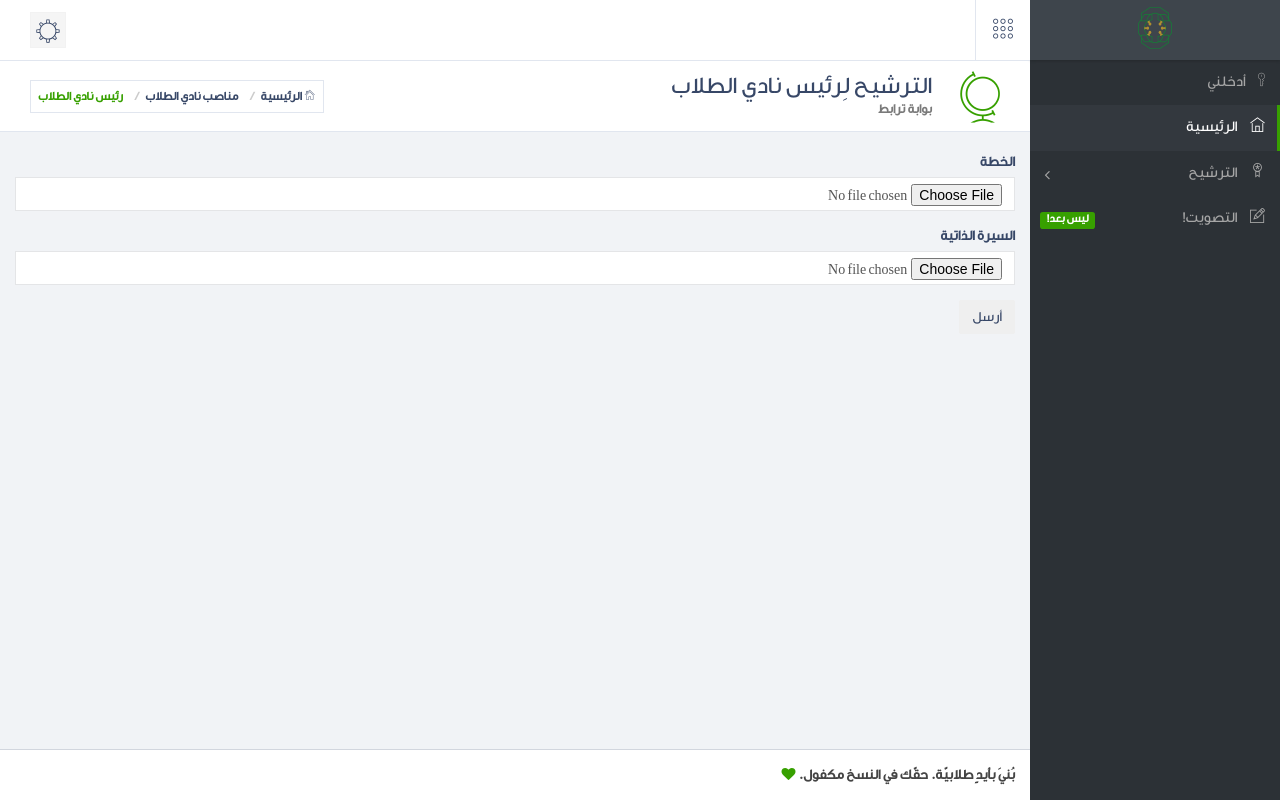
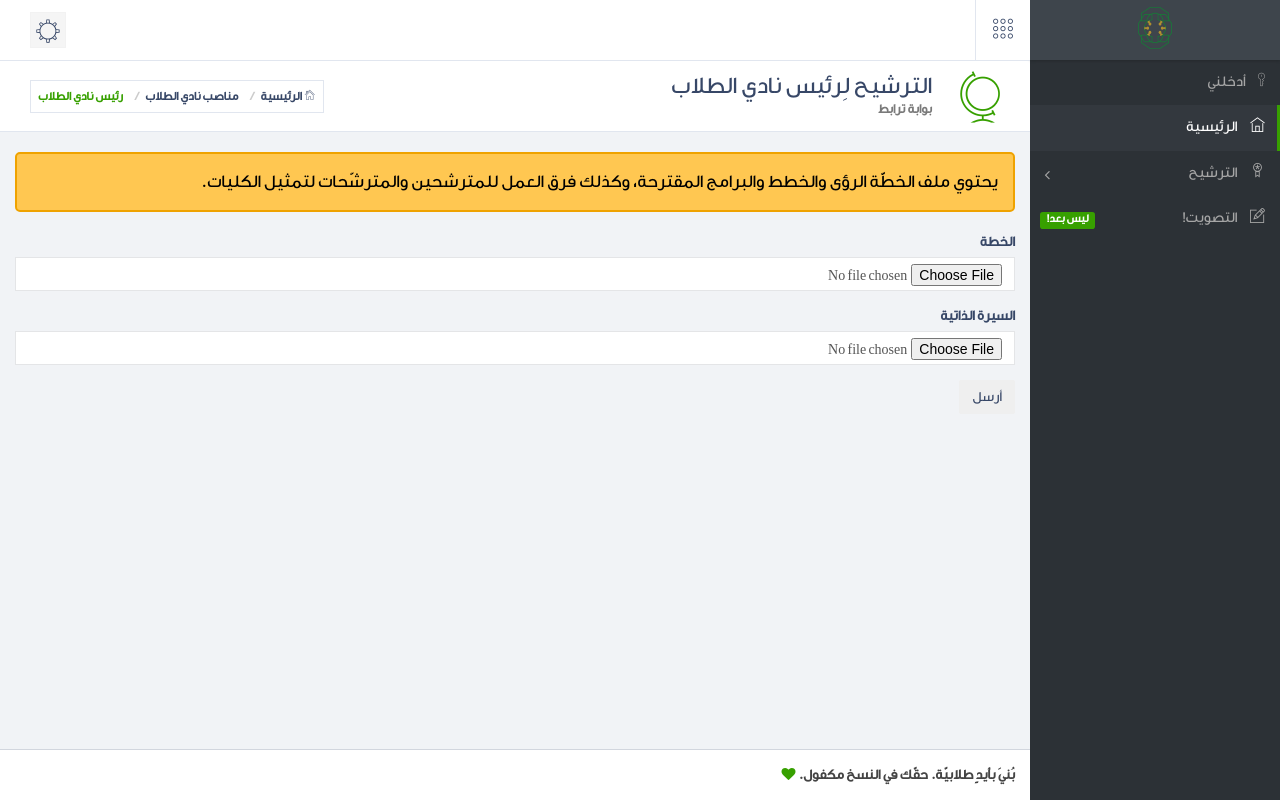
Before and after one commit to SAlkhairy/SAC, a Django app: template voting/templates/voting/add_nominee.html in a window 1280 px wide. Run offline with Django 3.2, Linux system fonts and the light colour scheme; the template is opened without the code that fills it: values that come from a table or form of the project are taken from there, others are empty; data comes from the database, SQL or seed files in the repository; parts of the project's set-up code (start-up, migrations or seed data) failed here and were passed over; some libraries are stand-ins or nearby versions.

Commit message:
Adding message to explain requirements

```diff
--- a/voting/templates/voting/add_nominee.html
+++ b/voting/templates/voting/add_nominee.html
@@ -19,6 +19,13 @@
 {% block content %}
     <!--just to check if things are working-->
 
+<p class="alert alert-warning" style="font-size: 18px; color: black;">
+{% if position.entity == 'club' %}
+يحتوي ملف الخطّّة الرؤى والخطط والبرامج المقترحة، وكذلك فرق العمل للمترشحين والمترشّحات لتمثيل الكليات.
+{% elif position.entity == 'council' %}
+يحتوي ملفّ الخطّة أبرز المعوقات التي تواجه طلاب أو طالبات كليتك مع الحلول المقترحة لها.
+{% endif %}
+</p>
 <form method="post" enctype="multipart/form-data">
     {% csrf_token %}
     {% bootstrap_form form %}
```
